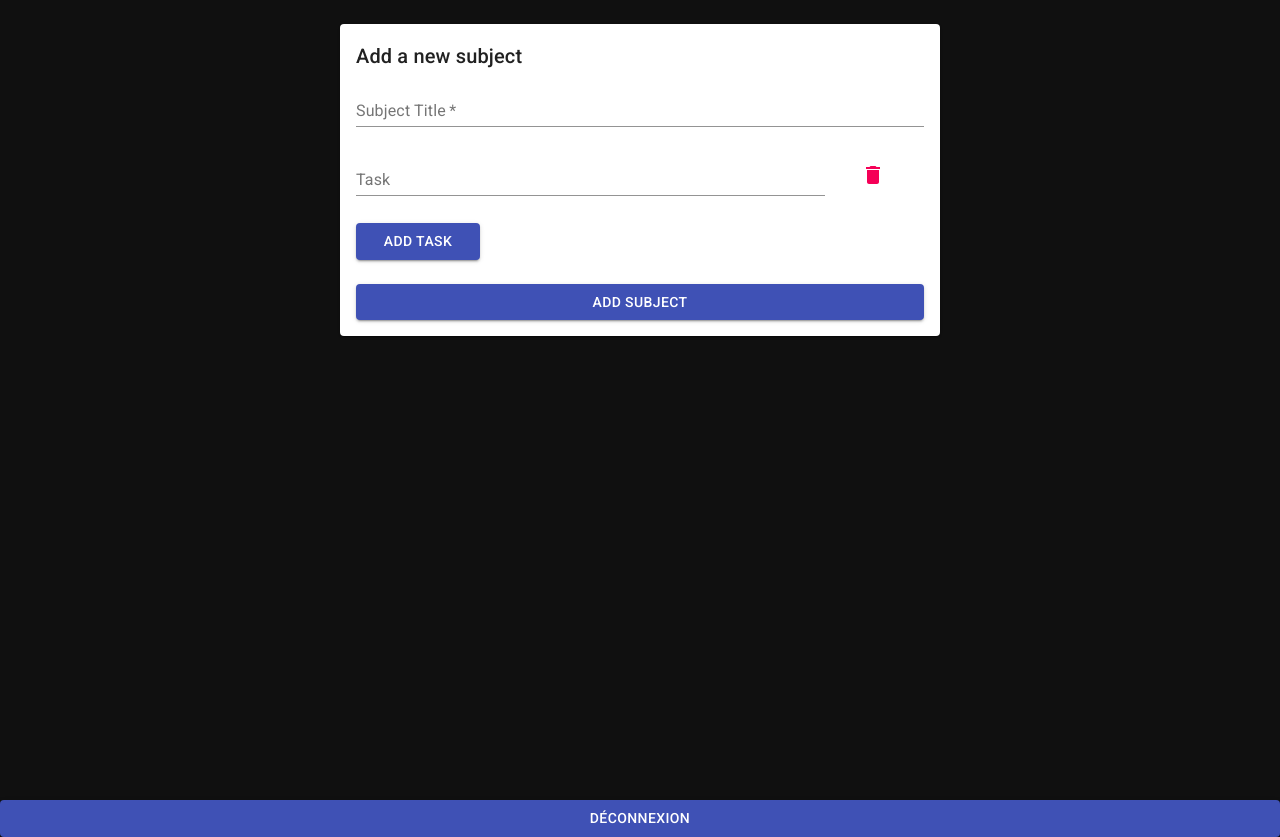
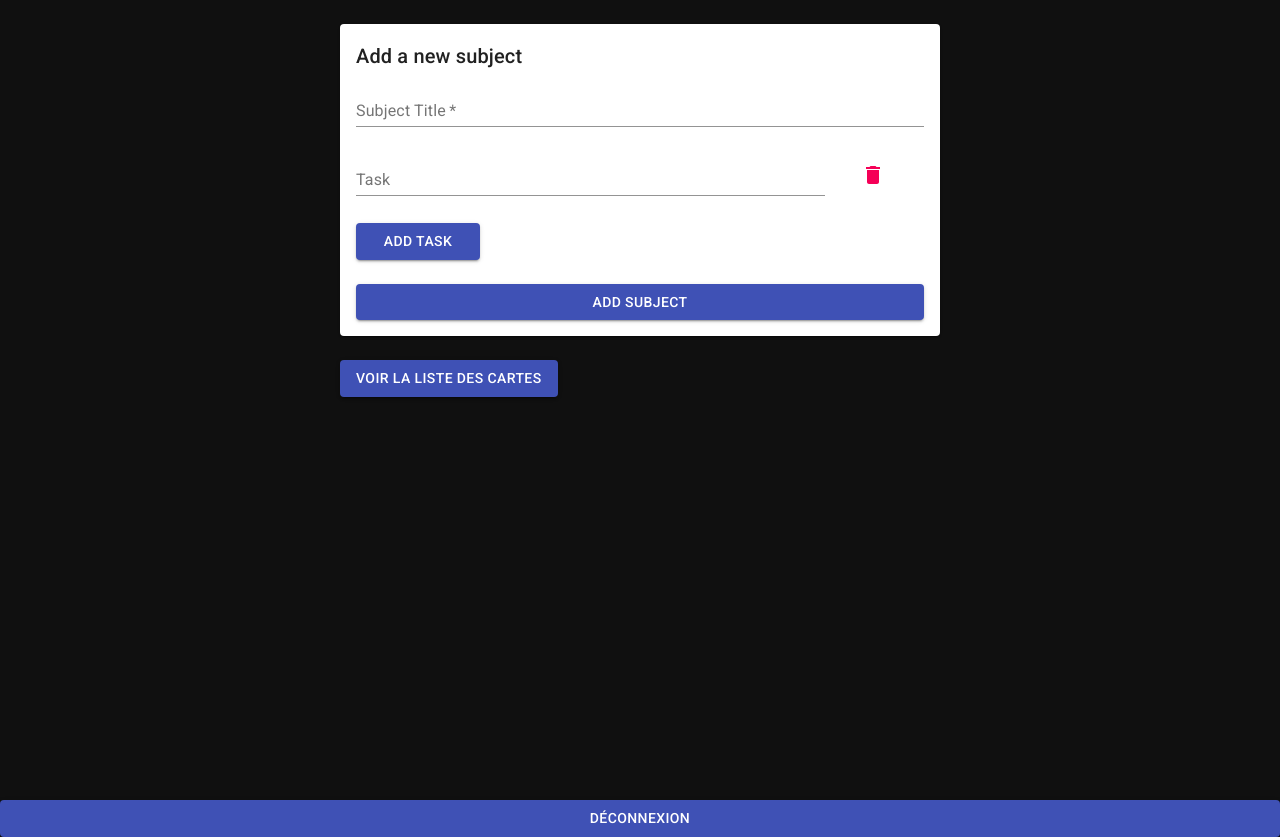
Before and after one commit to dedicad/klannpuce, a React (Create React App) app in the folder front/: page /form in a window 1280 px wide. Built offline with nearby package versions, Linux system fonts and the light colour scheme; sample sign-in values are in the browser's storage.

Commit message:
add link to navigate in the website

```diff
--- a/front/src/components/newSubjectForm/NewSubjectForm.tsx
+++ b/front/src/components/newSubjectForm/NewSubjectForm.tsx
@@ -3,6 +3,7 @@ import { useForm } from 'react-hook-form';
 import { Paper, TextField, Button, Typography, Grid, IconButton } from '@material-ui/core';
 import { makeStyles } from '@material-ui/core/styles';
 import DeleteIcon from '@material-ui/icons/Delete';
+import { Link } from 'react-router-dom';
 
 const axios = require('axios');
 
@@ -139,8 +140,19 @@ export default function NewSubjectForm() {
                             </Grid>
                         </Grid>
                     </form>
+
+
                 </React.Fragment>
             </Paper>
+            <Link
+                    to={{
+                        pathname: '/cards',
+                    }}
+                >
+                    <Button variant='contained' color='primary'>
+                        Voir la liste des cartes
+                    </Button>
+                </Link>
         </main>
     )
 }
--- a/front/src/components/subjectCard/SubjectCard.tsx
+++ b/front/src/components/subjectCard/SubjectCard.tsx
@@ -12,6 +12,8 @@ import {
 import { createMuiTheme, ThemeProvider } from '@material-ui/core/styles';
 import './SubjectCard.css';
 import axios from 'axios';
+import { Link } from 'react-router-dom';
+import { Button } from '@material-ui/core';
 
 const theme = createMuiTheme({
     overrides: {
@@ -76,17 +78,17 @@ class SubjectCard extends PureComponent<SubjectCardProps, SubjectCardState> {
             this.setState({ disabled: true });
 
             try {
-                const advancement = (await axios.post('/advancements', {
-                    taskId: task.id,
-                })).data;
+                const advancement = (
+                    await axios.post('/advancements', {
+                        taskId: task.id,
+                    })
+                ).data;
                 const newSubjects = this.state.subjects.map(
                     (subject, index) => {
                         const newSubject = { ...subject };
                         if (index === subjectIndex) {
                             const newTasks = [...subject.tasks];
-                            newTasks[taskIndex].advancements.push(
-                                advancement
-                            );
+                            newTasks[taskIndex].advancements.push(advancement);
                             newSubject.tasks = newTasks;
                         }
                         return newSubject;
@@ -197,6 +199,16 @@ class SubjectCard extends PureComponent<SubjectCardProps, SubjectCardState> {
                         );
                     })}
                 </Grid>
+
+                <Link
+                    to={{
+                        pathname: '/form',
+                    }}
+                >
+                    <Button variant='contained' color='primary' style={{marginTop: '20px'}}>
+                        Ajouter un nouveau sujet
+                    </Button>
+                </Link>
             </Container>
         ) : (
             <></>
```
Also changed, not shown: 1 other file (tests, documents, lock files or other folders).
